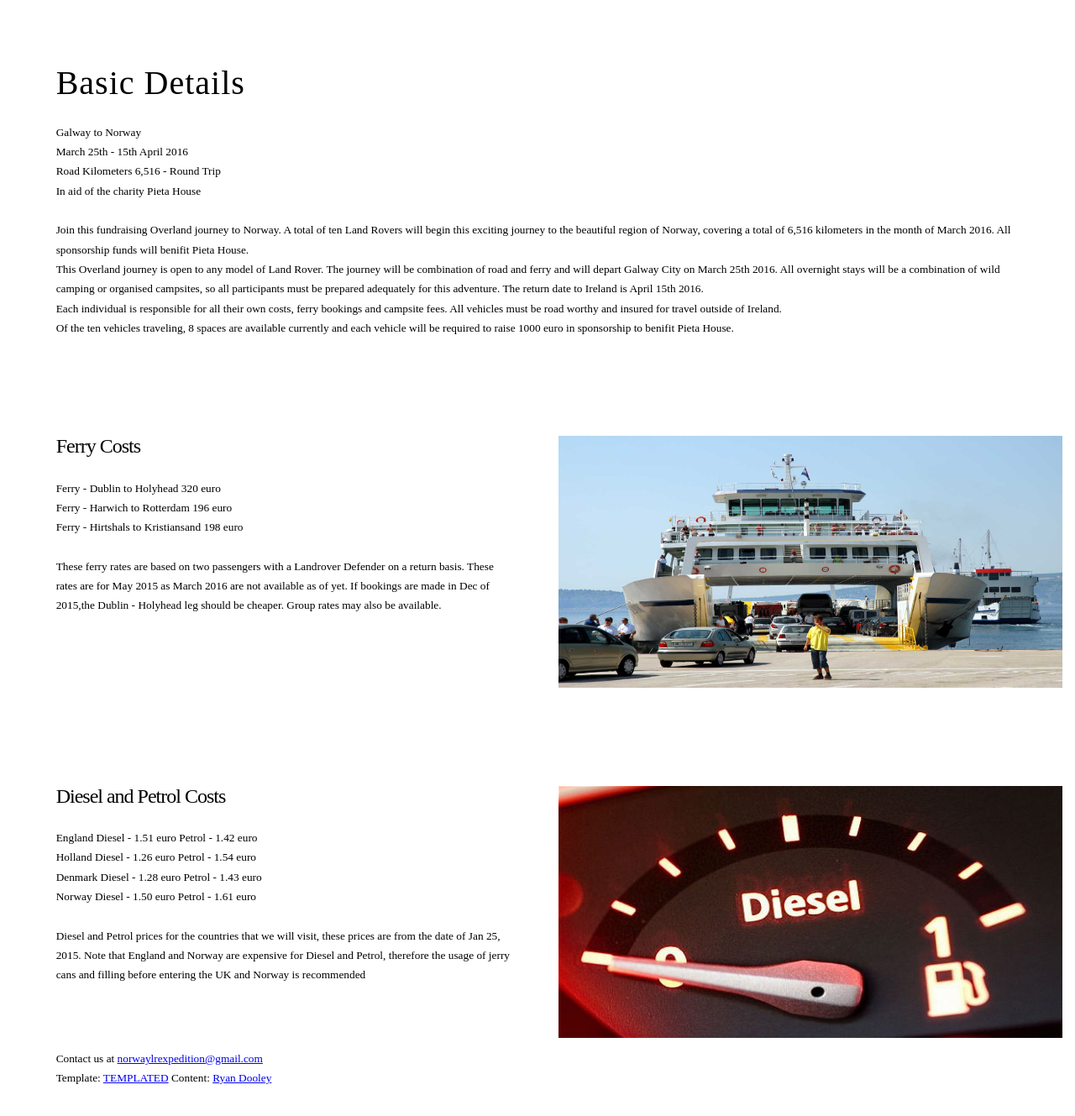
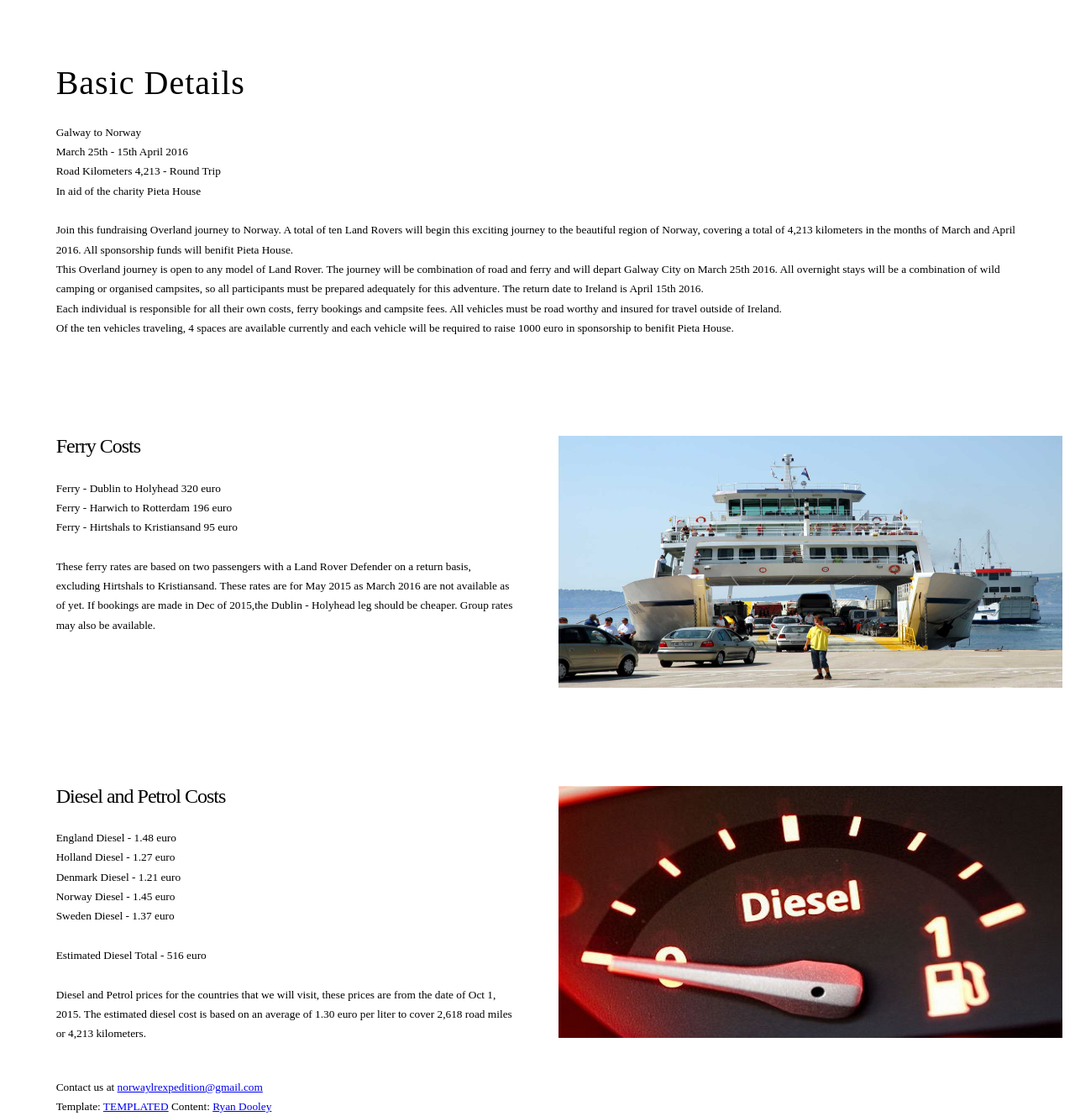
Before and after one commit to interlochen/overland, a Django app: page /overland/details/ in a window 1280 px wide. Shown: the part 409-1738 px from the top of the page at 84% size. Before the commit the page ends 1700 px from the top, so only its background shows below. Run offline with Django 3.2, Linux system fonts and the light colour scheme; some libraries are stand-ins or nearby versions.

Commit message:
Updated numbers
Prices, dates, distances updated

```diff
--- a/mysite/overland/templates/overland/details.html
+++ b/mysite/overland/templates/overland/details.html
@@ -11,13 +11,13 @@
 					<ul>
 						<li>Galway to Norway</li>
 						<li>March 25th - 15th April 2016</li>
-						<li>Road Kilometers 6,516 - Round Trip</li>
+						<li>Road Kilometers 4,213 - Round Trip</li>
 						<li>In aid of the charity Pieta House</li>
 						<br>
-						<p>Join this fundraising Overland journey to Norway. A total of ten Land Rovers will begin this exciting journey to the beautiful region of Norway, covering a total of 6,516 kilometers in the month of March 2016. All sponsorship funds will benifit Pieta House.</p>
+						<p>Join this fundraising Overland journey to Norway. A total of ten Land Rovers will begin this exciting journey to the beautiful region of Norway, covering a total of 4,213 kilometers in the months of March and April 2016. All sponsorship funds will benifit Pieta House.</p>
 						<p>This Overland journey is open to any model of Land Rover. The journey will be combination of road and ferry and will depart Galway City on March 25th 2016. All overnight stays will be a combination of wild camping or organised campsites, so all participants must be prepared adequately for this adventure. The return date to Ireland is April 15th 2016.</p>
 						<p>Each individual is responsible for all their own costs, ferry bookings and campsite fees. All vehicles must be road worthy and insured for travel outside of Ireland.</p>
-						<p>Of the ten vehicles traveling, 8 spaces are available currently and each vehicle will be required to raise 1000 euro in sponsorship to benifit Pieta House.</p>
+						<p>Of the ten vehicles traveling, 4 spaces are available currently and each vehicle will be required to raise 1000 euro in sponsorship to benifit Pieta House.</p>
 					</ul>
 				</div>
 				<div class="divider">&nbsp;</div>
@@ -32,9 +32,9 @@
 								<ul>
 									<li>Ferry - Dublin to Holyhead 320 euro</li>
 									<li>Ferry - Harwich to Rotterdam 196 euro</li>
-									<li>Ferry - Hirtshals to Kristiansand 198 euro</li>
+									<li>Ferry - Hirtshals to Kristiansand 95 euro</li>
 									<br>
-									<p>These ferry rates are based on two passengers with a Landrover Defender on a return basis. These rates are for May 2015 as March 2016 are not available as of yet. If bookings are made in Dec of 2015,the Dublin - Holyhead leg should be cheaper. Group rates may also be available.</p>
+									<p>These ferry rates are based on two passengers with a Land Rover Defender on a return basis, excluding Hirtshals to Kristiansand. These rates are for May 2015 as March 2016 are not available as of yet. If bookings are made in Dec of 2015,the Dublin - Holyhead leg should be cheaper. Group rates may also be available.</p>
 								</ul>
 							</section>
 						</div>
@@ -51,12 +51,16 @@
 								<h2>Diesel and Petrol Costs</h2>
 							</header>
 							<ul>
-								<li>England Diesel - 1.51 euro Petrol - 1.42 euro</li>
-								<li>Holland Diesel - 1.26 euro Petrol - 1.54 euro</li>
-								<li>Denmark Diesel - 1.28 euro Petrol - 1.43 euro</li>
-								<li>Norway Diesel - 1.50 euro Petrol - 1.61 euro</li>
+								<li>England Diesel - 1.48 euro</li>
+								<li>Holland Diesel - 1.27 euro</li>
+								<li>Denmark Diesel - 1.21 euro</li>
+								<li>Norway Diesel - 1.45 euro</li>
+								<li>Sweden Diesel - 1.37 euro</li>
 								<br>
-								<p>Diesel and Petrol prices for the countries that we will visit, these prices are from the date of Jan 25, 2015. Note that England and Norway are expensive for Diesel and Petrol, therefore the usage of jerry cans and filling before entering the UK and Norway is recommended</p>
+								<li>Estimated Diesel Total - 516 euro</li>
+								<br>
+								<p>Diesel and Petrol prices for the countries that we will visit, these prices are from the date of Oct 1, 2015. The estimated diesel cost
+								   is based on an average of 1.30 euro per liter to cover 2,618 road miles or 4,213 kilometers.</p>
 							</ul>
 						</section>
 					</div>
```
Also changed, not shown: mysite/overland/templates/overland/participants.html (+18 -3 lines).
